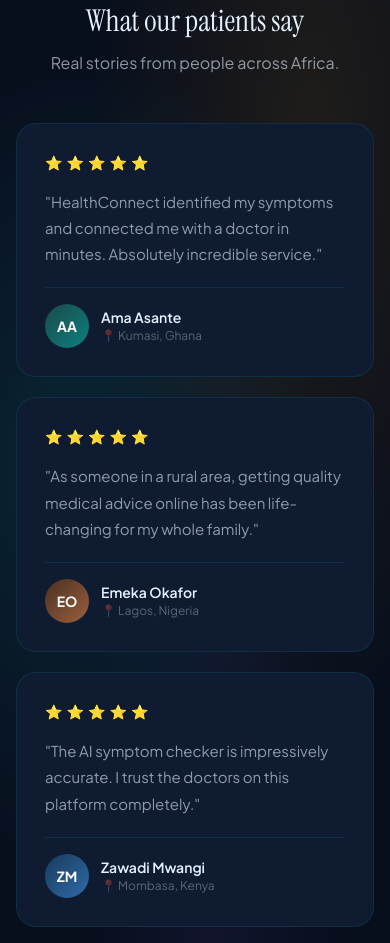
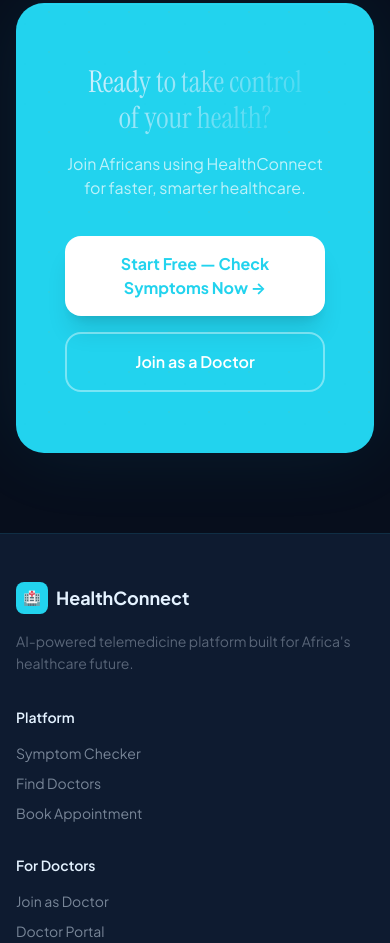
Before and after one commit to JORO-NIMO/HealthConnect123, a website: page frontend/index.html in a window 390 px wide. Shown: the part 3958-4901 px from the top of the page. Drawn offline with nearby package versions, Linux system fonts and the light colour scheme.

Commit message:
ui: replace John Doe placeholder, remove fake testimonials and stats

```diff
--- a/frontend/index.html
+++ b/frontend/index.html
@@ -47,7 +47,6 @@
         <a href="#features"     class="nav-link">Features</a>
         <a href="#how-it-works" class="nav-link">How It Works</a>
         <a href="#doctors"      class="nav-link">Find Doctors</a>
-        <a href="#testimonials" class="nav-link">Testimonials</a>
       </div>
       <div class="flex items-center gap-3">
         <a href="/pages/auth/login.html" class="btn-out hidden md:inline-flex px-5 py-2.5 text-sm font-medium">Sign In</a>
@@ -333,57 +332,6 @@
     </div>
   </section>
 
-  <!-- ── Testimonials ─────────────────────────────────────────────────── -->
-  <section id="testimonials" class="py-20" style="background:var(--bg);background-image:var(--g-hero)">
-    <div class="max-w-7xl mx-auto px-4 sm:px-6">
-      <div class="text-center mb-12">
-        <h2 class="font-serif text-3xl sm:text-4xl lg:text-[44px] mb-3">What our patients say</h2>
-        <p class="text-[#E4F2FF]/60 text-base">Real stories from people across Africa.</p>
-      </div>
-      <div class="grid sm:grid-cols-2 lg:grid-cols-3 gap-5">
-        <div class="card-hover rounded-[20px] p-7" style="background:var(--surface);border:1px solid var(--border)">
-          <div class="flex gap-1 mb-4">
-            <span class="text-[#F59E0B]">⭐</span><span class="text-[#F59E0B]">⭐</span><span class="text-[#F59E0B]">⭐</span><span class="text-[#F59E0B]">⭐</span><span class="text-[#F59E0B]">⭐</span>
-          </div>
-          <p class="text-[15px] text-[#E4F2FF]/60 leading-[1.75] mb-5">"HealthConnect identified my symptoms and connected me with a doctor in minutes. Absolutely incredible service."</p>
-          <div class="flex items-center gap-3 border-t pt-4" style="border-color:var(--border)">
-            <div class="w-11 h-11 rounded-full da0 flex items-center justify-center text-white text-sm font-bold flex-shrink-0">AA</div>
-            <div>
-              <div class="font-semibold text-sm">Ama Asante</div>
-              <div class="text-[12px] text-[#E4F2FF]/35">📍 Kumasi, Ghana</div>
-            </div>
-          </div>
-        </div>
-        <div class="card-hover rounded-[20px] p-7" style="background:var(--surface);border:1px solid var(--border)">
-          <div class="flex gap-1 mb-4">
-            <span class="text-[#F59E0B]">⭐</span><span class="text-[#F59E0B]">⭐</span><span class="text-[#F59E0B]">⭐</span><span class="text-[#F59E0B]">⭐</span><span class="text-[#F59E0B]">⭐</span>
-          </div>
-          <p class="text-[15px] text-[#E4F2FF]/60 leading-[1.75] mb-5">"As someone in a rural area, getting quality medical advice online has been life-changing for my whole family."</p>
-          <div class="flex items-center gap-3 border-t pt-4" style="border-color:var(--border)">
-            <div class="w-11 h-11 rounded-full da4 flex items-center justify-center text-white text-sm font-bold flex-shrink-0">EO</div>
-            <div>
-              <div class="font-semibold text-sm">Emeka Okafor</div>
-              <div class="text-[12px] text-[#E4F2FF]/35">📍 Lagos, Nigeria</div>
-            </div>
-          </div>
-        </div>
-        <div class="card-hover rounded-[20px] p-7" style="background:var(--surface);border:1px solid var(--border)">
-          <div class="flex gap-1 mb-4">
-            <span class="text-[#F59E0B]">⭐</span><span class="text-[#F59E0B]">⭐</span><span class="text-[#F59E0B]">⭐</span><span class="text-[#F59E0B]">⭐</span><span class="text-[#F59E0B]">⭐</span>
-          </div>
-          <p class="text-[15px] text-[#E4F2FF]/60 leading-[1.75] mb-5">"The AI symptom checker is impressively accurate. I trust the doctors on this platform completely."</p>
-          <div class="flex items-center gap-3 border-t pt-4" style="border-color:var(--border)">
-            <div class="w-11 h-11 rounded-full da2 flex items-center justify-center text-white text-sm font-bold flex-shrink-0">ZM</div>
-            <div>
-              <div class="font-semibold text-sm">Zawadi Mwangi</div>
-              <div class="text-[12px] text-[#E4F2FF]/35">📍 Mombasa, Kenya</div>
-            </div>
-          </div>
-        </div>
-      </div>
-    </div>
-  </section>
-
   <!-- ── CTA ───────────────────────────────────────────────────────────── -->
   <section class="py-20 px-4 sm:px-6">
     <div class="max-w-[860px] mx-auto rounded-[28px] p-[60px_48px] text-center relative overflow-hidden" style="background:var(--cyan);border:1px solid rgba(34,211,238,.2);box-shadow:0 0 80px rgba(34,211,238,.08),inset 0 1px 0 rgba(255,255,255,.04)">
@@ -391,7 +339,7 @@
       <div class="absolute inset-0 opacity-[.12]" style="background-image:radial-gradient(circle at 20% 50%,rgba(34,211,238,.6) 1px,transparent 1px),radial-gradient(circle at 80% 20%,rgba(245,158,11,.4) 1px,transparent 1px);background-size:40px 40px"></div>
       <div class="relative z-10">
         <h2 class="font-serif text-3xl sm:text-4xl lg:text-[46px] mb-4" style="background:linear-gradient(135deg,#E4F2FF,#22D3EE);-webkit-background-clip:text;-webkit-text-fill-color:transparent">Ready to take control<br>of your health?</h2>
-        <p class="text-white/70 text-base max-w-[440px] mx-auto mb-9">Join 50,000+ Africans using HealthConnect for faster, smarter healthcare.</p>
+        <p class="text-white/70 text-base max-w-[440px] mx-auto mb-9">Join Africans using HealthConnect for faster, smarter healthcare.</p>
         <div class="flex flex-col sm:flex-row gap-4 justify-center">
           <a href="/pages/auth/register.html" class="inline-block bg-white text-[#22D3EE] font-bold px-10 py-4 rounded-2xl text-base hover:bg-blue-50 transition-all shadow-xl hover:-translate-y-0.5">
             Start Free — Check Symptoms Now →
```
Also changed, not shown: frontend/pages/patient/emergency.html (+1 -1 lines).
